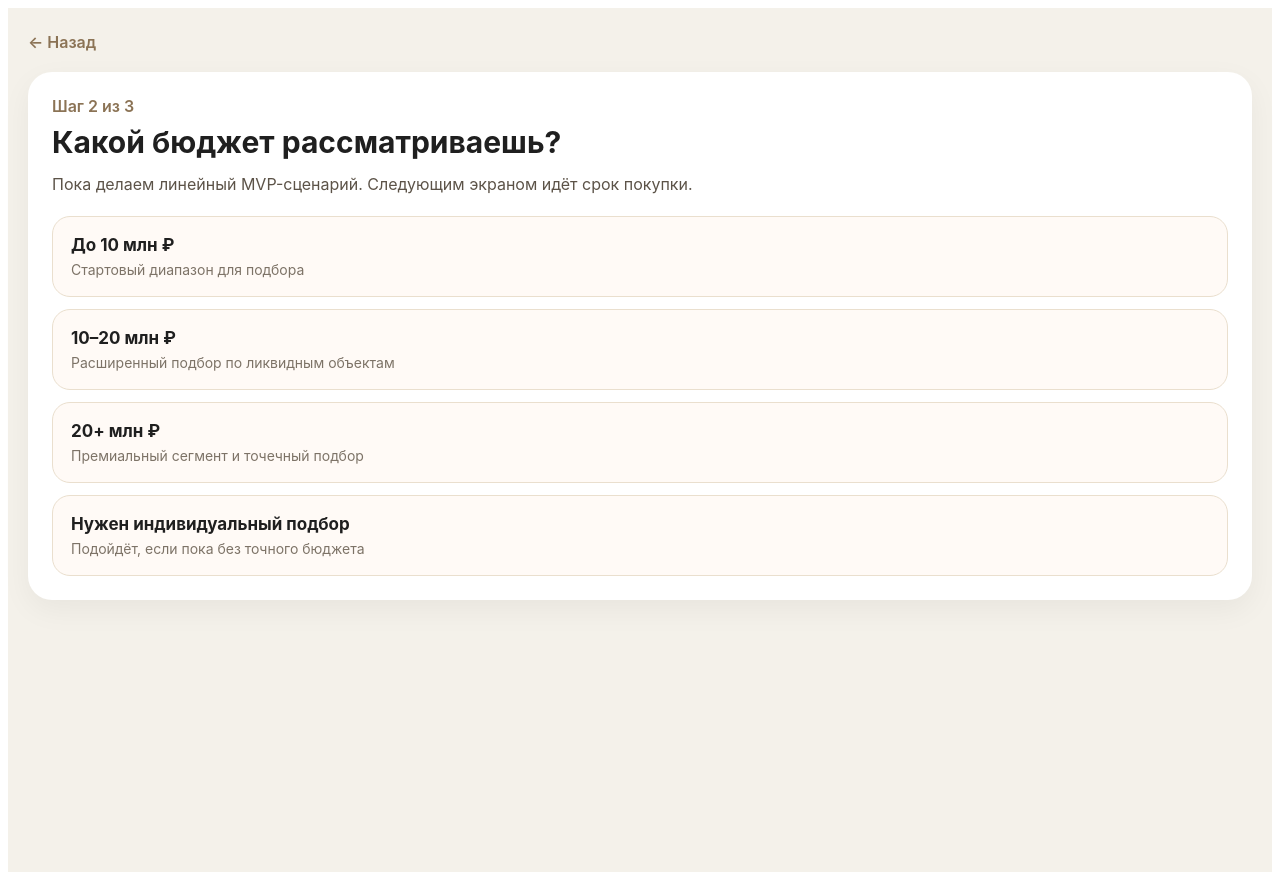
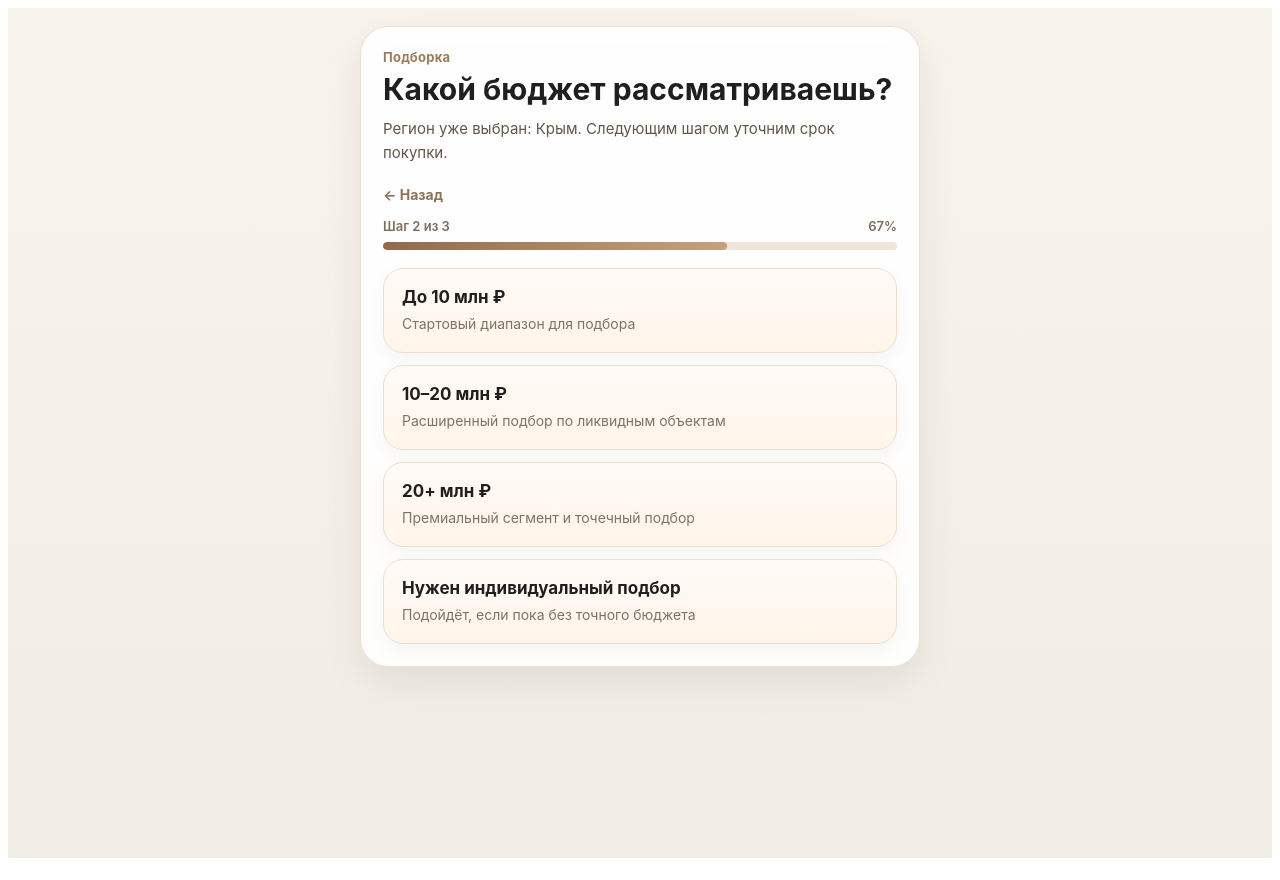
Before and after one commit to anastasiatsaunits-cloud/telegram-real-estate, a Next.js app in the folder apps/miniapp/: page /quiz/budget in a window 1280 px wide. Built offline with nearby package versions, Linux system fonts and the light colour scheme.

Commit message:
feat: polish miniapp quiz and listing UI

```diff
--- /dev/null
+++ b/apps/miniapp/components/app-shell.tsx
@@ -0,0 +1,46 @@
+import { ReactNode } from 'react';
+
+type AppShellProps = {
+  eyebrow?: string;
+  title: string;
+  description?: string;
+  children: ReactNode;
+};
+
+export function AppShell({ eyebrow, title, description, children }: AppShellProps) {
+  return (
+    <main
+      style={{
+        minHeight: '100vh',
+        padding: '18px 14px 32px',
+        fontFamily: 'Inter, Arial, sans-serif',
+        color: '#1f1f1f',
+        background: 'linear-gradient(180deg, #f8f3eb 0%, #f1ece4 100%)',
+      }}
+    >
+      <div style={{ maxWidth: 560, margin: '0 auto' }}>
+        <section
+          style={{
+            background: 'rgba(255,255,255,0.92)',
+            borderRadius: 28,
+            padding: 22,
+            boxShadow: '0 14px 40px rgba(0,0,0,0.08)',
+            border: '1px solid rgba(232, 222, 207, 0.9)',
+            backdropFilter: 'blur(10px)',
+          }}
+        >
+          {eyebrow ? (
+            <p style={{ margin: '0 0 8px', color: '#9b7b58', fontWeight: 700, fontSize: 13, letterSpacing: '0.02em' }}>
+              {eyebrow}
+            </p>
+          ) : null}
+          <h1 style={{ margin: '0 0 12px', fontSize: 30, lineHeight: 1.08 }}>{title}</h1>
+          {description ? (
+            <p style={{ margin: '0 0 20px', lineHeight: 1.55, color: '#615648', fontSize: 15 }}>{description}</p>
+          ) : null}
+          {children}
+        </section>
+      </div>
+    </main>
+  );
+}
--- /dev/null
+++ b/apps/miniapp/components/back-link.tsx
@@ -0,0 +1,11 @@
+import Link from 'next/link';
+
+export function BackLink({ href }: { href: string }) {
+  return (
+    <div style={{ marginBottom: 14 }}>
+      <Link href={href} style={{ color: '#8b7355', textDecoration: 'none', fontWeight: 700, fontSize: 14 }}>
+        ← Назад
+      </Link>
+    </div>
+  );
+}
--- a/apps/miniapp/components/option-card-link.tsx
+++ b/apps/miniapp/components/option-card-link.tsx
@@ -14,14 +14,15 @@ export function OptionCardLink({ href, title, description }: OptionCardLinkProps
         display: 'block',
         textDecoration: 'none',
         border: '1px solid #eadfce',
-        borderRadius: 18,
+        borderRadius: 20,
         padding: 18,
-        background: '#fffaf6',
+        background: 'linear-gradient(180deg, #fffaf6 0%, #fff5ea 100%)',
         color: '#1f1f1f',
+        boxShadow: '0 8px 20px rgba(0,0,0,0.04)',
       }}
     >
       <div style={{ fontSize: 17, fontWeight: 700 }}>{title}</div>
-      {description ? <div style={{ marginTop: 6, color: '#7d7367', fontSize: 14 }}>{description}</div> : null}
+      {description ? <div style={{ marginTop: 6, color: '#7d7367', fontSize: 14, lineHeight: 1.5 }}>{description}</div> : null}
     </Link>
   );
 }
--- /dev/null
+++ b/apps/miniapp/components/progress-bar.tsx
@@ -0,0 +1,23 @@
+export function ProgressBar({ step, total }: { step: number; total: number }) {
+  const safeStep = Math.max(1, Math.min(step, total));
+  const percent = Math.round((safeStep / total) * 100);
+
+  return (
+    <div style={{ marginBottom: 18 }}>
+      <div style={{ display: 'flex', justifyContent: 'space-between', marginBottom: 8, fontSize: 13, color: '#7f6d59', fontWeight: 600 }}>
+        <span>Шаг {safeStep} из {total}</span>
+        <span>{percent}%</span>
+      </div>
+      <div style={{ height: 8, borderRadius: 999, background: '#efe5d8', overflow: 'hidden' }}>
+        <div
+          style={{
+            width: `${percent}%`,
+            height: '100%',
+            borderRadius: 999,
+            background: 'linear-gradient(90deg, #8f6b4a 0%, #c5a27c 100%)',
+          }}
+        />
+      </div>
+    </div>
+  );
+}
--- a/apps/miniapp/pages/quiz/budget.tsx
+++ b/apps/miniapp/pages/quiz/budget.tsx
@@ -1,6 +1,8 @@
 import { useRouter } from 'next/router';
+import { AppShell } from '../../components/app-shell';
+import { BackLink } from '../../components/back-link';
 import { OptionCardLink } from '../../components/option-card-link';
-import { QuizLayout } from '../../components/quiz-layout';
+import { ProgressBar } from '../../components/progress-bar';
 import { budgetOptions } from '../../lib/quiz-options';
 
 export default function BudgetQuizPage() {
@@ -9,12 +11,9 @@ export default function BudgetQuizPage() {
   const regionName = typeof router.query.regionName === 'string' ? router.query.regionName : 'Крым';
 
   return (
-    <QuizLayout
-      step="Шаг 2 из 3"
-      title="Какой бюджет рассматриваешь?"
-      description="Пока делаем линейный MVP-сценарий. Следующим экраном идёт срок покупки."
-      backHref="/quiz/region"
-    >
+    <AppShell eyebrow="Подборка" title="Какой бюджет рассматриваешь?" description={`Регион уже выбран: ${regionName}. Следующим шагом уточним срок покупки.`}>
+      <BackLink href="/quiz/region" />
+      <ProgressBar step={2} total={3} />
       <div style={{ display: 'grid', gap: 12 }}>
         {budgetOptions.map((option) => (
           <OptionCardLink
@@ -25,6 +24,6 @@ export default function BudgetQuizPage() {
           />
         ))}
       </div>
-    </QuizLayout>
+    </AppShell>
   );
 }
```
Also changed, not shown: apps/miniapp/components/property-card-link.tsx (+9 -5 lines), apps/miniapp/pages/properties/index.tsx (+5 -15 lines), apps/miniapp/pages/quiz/region.tsx (+11 -16 lines), apps/miniapp/pages/quiz/timeline.tsx (+7 -8 lines).
